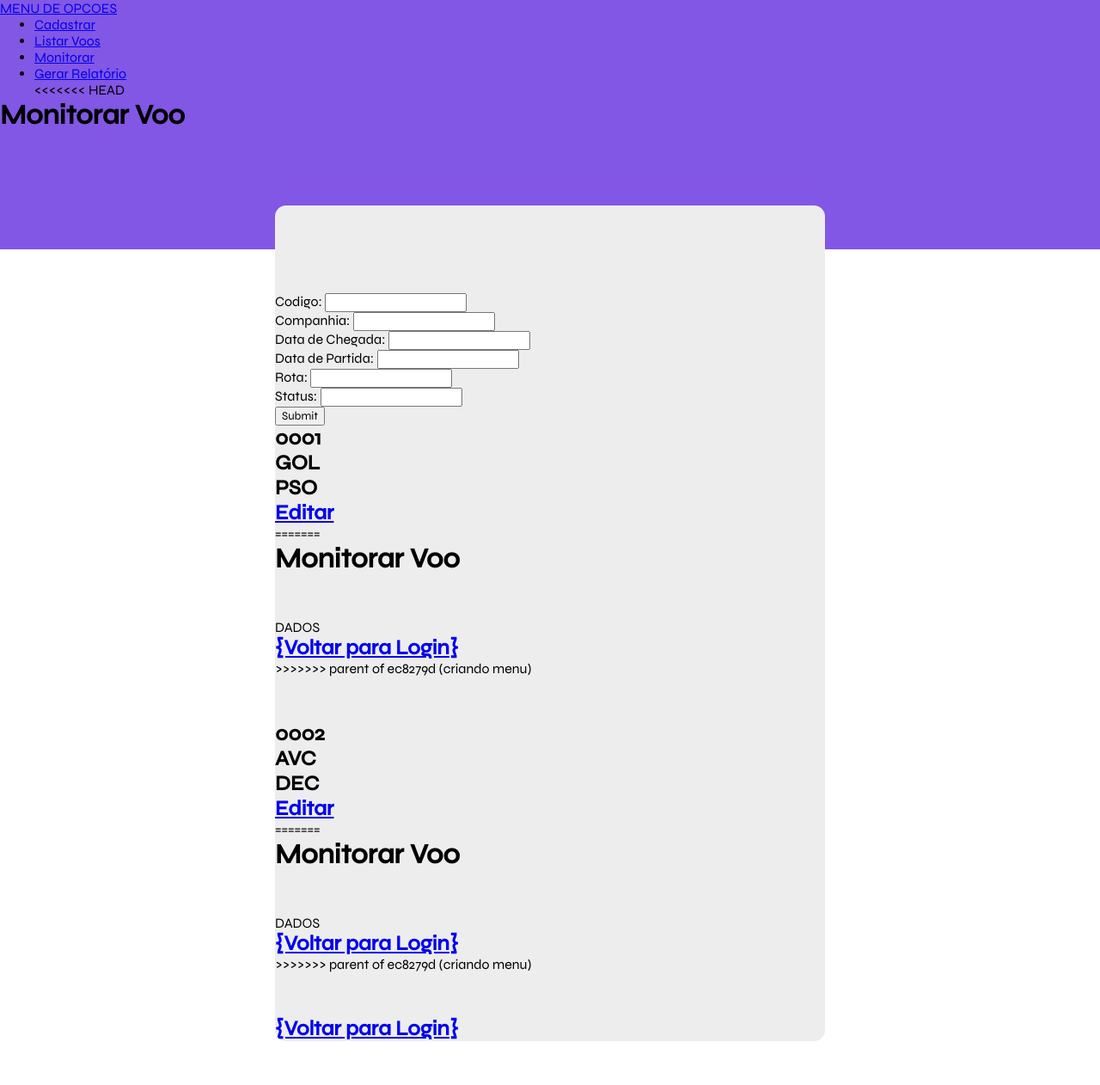
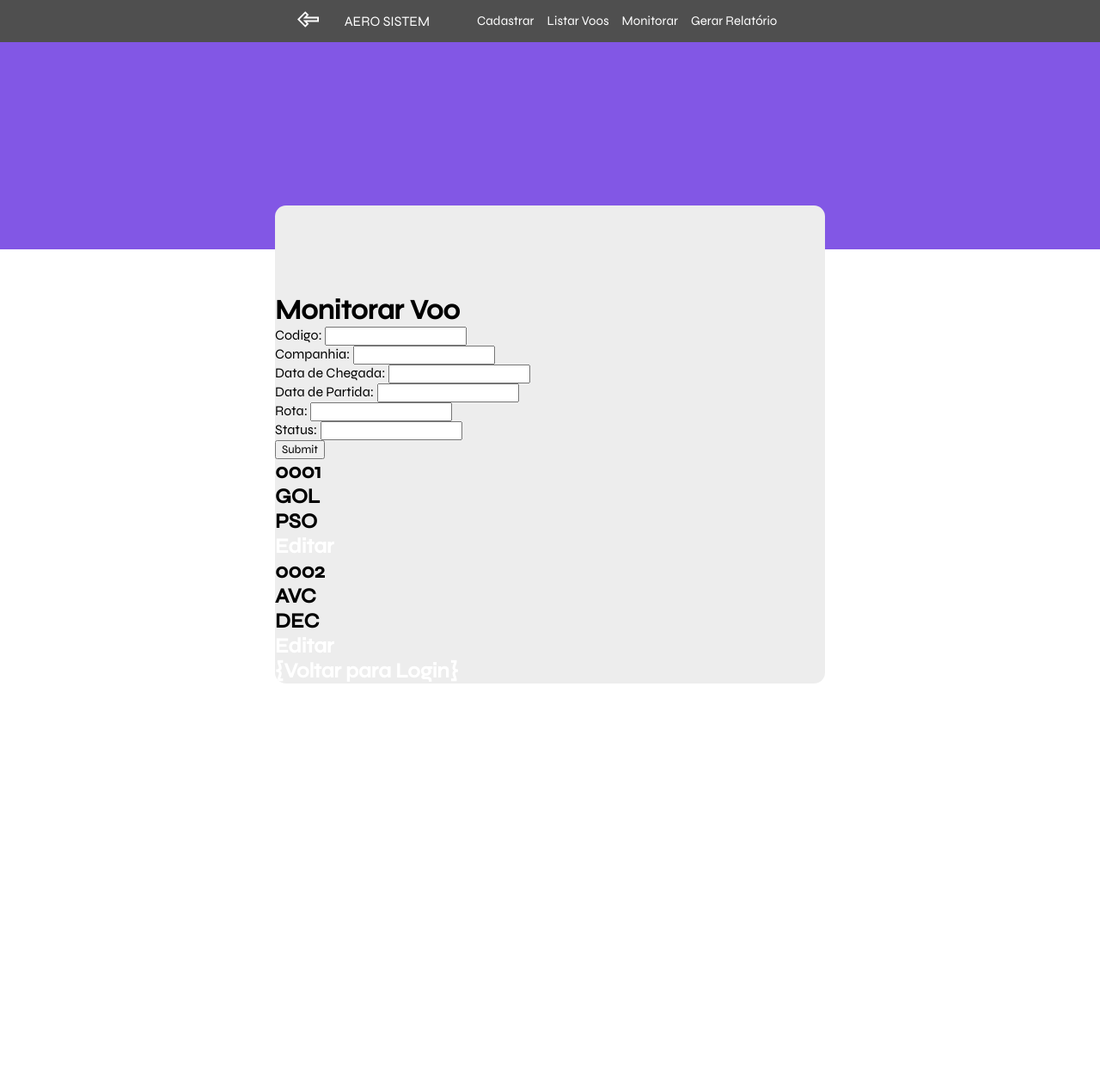
Before and after one commit to FengYungz/sistema_aeroporto, a Django app: page /monitorar/ in a window 1280 px wide. Shown: the whole page at 86% size. After the commit the page ends 795 px from the top, so only its background shows below. Run offline with Django 4.2, Linux system fonts and the light colour scheme; data comes from the database, SQL or seed files in the repository; both versions use the stored data as it was after the commit.

Commit message:
arrumando menu

```diff
--- a/webapp/MyProj/book/static/css/home.css
+++ b/webapp/MyProj/book/static/css/home.css
@@ -57,6 +57,7 @@ li{
 }
 
 a img{
-    height: 35px;
-    width: 35px;
+    height: 25px;
+    width: 25px;
+    margin-top: 10px;
 }
--- a/webapp/MyProj/book/static/css/monitorar.css
+++ b/webapp/MyProj/book/static/css/monitorar.css
@@ -20,3 +20,44 @@ header {
     padding-top: 6.4rem;
     overflow: hidden;
 }
+
+.content{
+    display: flex;
+    justify-content: center;
+    background-color: var(--text);
+
+}
+
+.column-left{
+    display: flex;
+    justify-content: center;
+    padding: 15px;
+}
+
+a {
+    margin-right: 15px;
+    text-decoration: none;
+    color: var(--branco);
+}
+
+a:hover {
+    background-color: var(--fundo);
+    border-radius: 5px;
+    transition: 0.5s;
+}
+
+ul{
+    display: flex;
+    justify-content: center;
+    list-style-type: none;
+}
+
+li{
+    font-size: 15px;
+}
+
+a img{
+    height: 25px;
+    width: 25px;
+    margin-top: 10px;
+}
--- a/webapp/MyProj/template/cadastrar.html
+++ b/webapp/MyProj/template/cadastrar.html
@@ -15,8 +15,9 @@
     {% block content %}
         <header>
             <div class="content">
+                <a class="voltar" href="{% url 'home' %}"><img src="{% static 'images/back.svg' %}" alt=""></a>
                 <div class="column-left">
-                  <a href="{% url 'home' %}">MENU DE OPCOES</a>
+                  <a href="{% url 'home' %}">AERO SISTEM</a>
                   <ul class="menu">
                     <li><a href="{% url 'cadastrar' %}">Cadastrar</a></li>
                     <li><a href="{% url 'central' %}">Listar Voos</a></li>
@@ -24,9 +25,9 @@
                     <li><a href="{% url 'relatorio' %}">Gerar Relatório</a></li>
                   </ul>
                 </div>
-            <h1>Cadastrar Voo</h1>
         </header>
         <div class="dashboard">
+            <h1>Cadastrar Voo</h1>
             <form method="post">
                 {% csrf_token %}
                 {{ form.as_p }}
--- a/webapp/MyProj/template/central.html
+++ b/webapp/MyProj/template/central.html
@@ -17,8 +17,9 @@
     {% block content %}
     <header>
         <div class="content">
+            <a class="voltar" href="{% url 'home' %}"><img src="{% static 'images/back.svg' %}" alt=""></a>
             <div class="column-left">
-                <a href="{% url 'home' %}">MENU DE OPCOES</a>
+              <a href="{% url 'home' %}">AERO SISTEM</a>
               <ul class="menu">
                 <li><a href="{% url 'cadastrar' %}">Cadastrar</a></li>
                 <li><a href="{% url 'central' %}">Listar Voos</a></li>
@@ -26,7 +27,6 @@
                 <li><a href="{% url 'relatorio' %}">Gerar Relatório</a></li>
               </ul>
             </div>
-            <h1>Listar Voos</h1>
     </header>
     <div class="dashboard">
         <h1>Listar Voos</h1>
--- a/webapp/MyProj/template/monitorar.html
+++ b/webapp/MyProj/template/monitorar.html
@@ -17,19 +17,19 @@
     {% block content %}
         <header>
             <div class="content">
+                <a class="voltar" href="{% url 'home' %}"><img src="{% static 'images/back.svg' %}" alt=""></a>
                 <div class="column-left">
-                  <a href="{% url 'home' %}">MENU DE OPCOES</a>
+                  <a href="{% url 'home' %}">AERO SISTEM</a>
                   <ul class="menu">
                     <li><a href="{% url 'cadastrar' %}">Cadastrar</a></li>
                     <li><a href="{% url 'central' %}">Listar Voos</a></li>
                     <li><a href="{% url 'monitorar' %}">Monitorar</a></li>
                     <li><a href="{% url 'relatorio' %}">Gerar Relatório</a></li>
-<<<<<<< HEAD
-                </ul>
-            </div>
-            <h1>Monitorar Voo</h1>
+                  </ul>
+                </div>
     </header>
     <div class="dashboard">
+        <h1>Monitorar Voo</h1>
         {% if estado == 'edicao' %}
         <form method="post">
             <h1 class="titulo">Editar</h1>
@@ -48,14 +48,6 @@
             <h2>{{ voo_dinamico.voo.companhia }}</h2>
             <h2>{{ voo_dinamico.status }}</h2>
             <h2><a href="{% url 'monitoramento' voo_dinamico.voo.id %}">Editar </a></h2>
-=======
-                  </ul>
-                </div>
-            <h1>Monitorar Voo</h1>
-        </header>
-        <div class="dashboard">DADOS
-            <h2><a href="{% url 'login' %}">{Voltar para Login}</a></h2>
->>>>>>> parent of ec8279d (criando menu)
         </div>
         {% endfor %}
         {% endif %}
--- a/webapp/MyProj/template/relatorio.html
+++ b/webapp/MyProj/template/relatorio.html
@@ -15,8 +15,9 @@
     {% block content %}
         <header>
             <div class="content">
+                <a class="voltar" href="{% url 'home' %}"><img src="{% static 'images/back.svg' %}" alt=""></a>
                 <div class="column-left">
-                  <a href="{% url 'home' %}">MENU DE OPCOES</a>
+                  <a href="{% url 'home' %}">AERO SISTEM</a>
                   <ul class="menu">
                     <li><a href="{% url 'cadastrar' %}">Cadastrar</a></li>
                     <li><a href="{% url 'central' %}">Listar Voos</a></li>
@@ -24,9 +25,9 @@
                     <li><a href="{% url 'relatorio' %}">Gerar Relatório</a></li>
                   </ul>
                 </div>
-            <h1>Gerar Relatório</h1>
         </header>
         <div class="dashboard">
+            <h1>Gerar Relatório</h1>
             <form method="post">
                 {% csrf_token %}
                 {{ form.as_p }}
```
Also changed, not shown: webapp/MyProj/book/static/css/cadastro.css (+41 -0 lines), webapp/MyProj/book/static/css/central.css (+41 -0 lines), webapp/MyProj/book/static/css/relatorio.css (+41 -0 lines), webapp/MyProj/book/static/images/back.svg, webapp/MyProj/db.sqlite3. Lines whose indentation alone changed are shown as unchanged.
